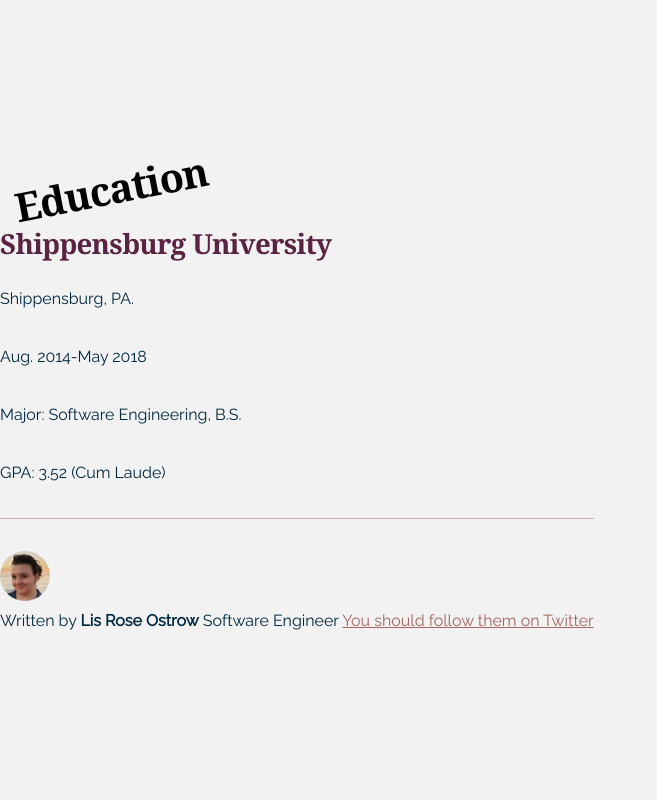
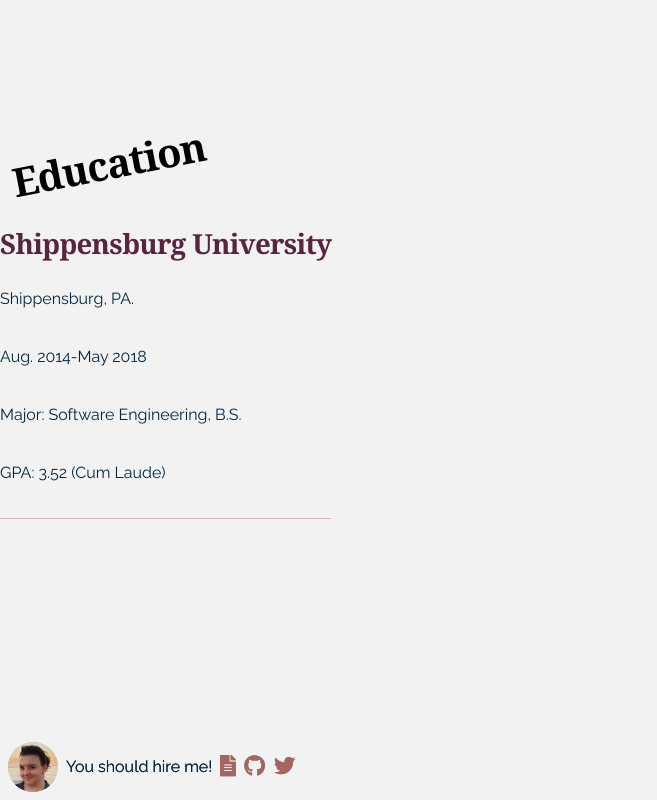
Before and after one commit to eyrwen/lisro_se, a Gatsby site: page /education/ in a window 1280 px wide. Shown: the whole page, without its empty margins (0-657 px from the left). Built offline with nearby package versions, Linux system fonts and the light colour scheme; Gatsby itself is replaced by a stand-in of ours.

Commit message:
a nice lil footer

```diff
--- a/gatsby-browser.js
+++ b/gatsby-browser.js
@@ -10,3 +10,11 @@ import "./src/style.scss"
 
 // Highlighting for code blocks
 import "prismjs/themes/prism.css"
+
+// icon library
+import { library } from "@fortawesome/fontawesome-svg-core"
+import { fab } from "@fortawesome/free-brands-svg-icons"
+import { faTwitter, faGithub } from "@fortawesome/free-brands-svg-icons"
+import { faFileAlt } from "@fortawesome/free-solid-svg-icons"
+
+library.add(fab, faTwitter, faGithub, faFileAlt)
--- a/gatsby-config.js
+++ b/gatsby-config.js
@@ -9,6 +9,8 @@ module.exports = {
     siteUrl: `https://lisro.se/`,
     social: {
       twitter: `LisOstrow`,
+      resume: `https://docs.google.com/document/d/1PKR78Ucl4pY64ebHI2JfclwRTxx5KLyy7JvVc1VWCWc/edit?usp=sharing`,
+      source: `https://github.com/eyrwen/lisro_se`,
     },
   },
   plugins: [
--- a/package.json
+++ b/package.json
@@ -8,6 +8,11 @@
     "url": "https://github.com/gatsbyjs/gatsby/issues"
   },
   "dependencies": {
+    "@fortawesome/fontawesome-svg-core": "^1.2.32",
+    "@fortawesome/free-brands-svg-icons": "^5.15.1",
+    "@fortawesome/free-regular-svg-icons": "^5.15.1",
+    "@fortawesome/free-solid-svg-icons": "^5.15.1",
+    "@fortawesome/react-fontawesome": "^0.1.13",
     "class-names": "^1.0.0",
     "fontsource-montserrat": "^3.0.9",
     "fontsource-playfair-display": "^3.0.3",
--- a/src/components/bio.js
+++ b/src/components/bio.js
@@ -8,6 +8,7 @@
 import React from "react"
 import { useStaticQuery, graphql } from "gatsby"
 import Image from "gatsby-image"
+import { FontAwesomeIcon } from "@fortawesome/react-fontawesome"
 
 const Bio = () => {
   const data = useStaticQuery(graphql`
@@ -27,6 +28,8 @@ const Bio = () => {
           }
           social {
             twitter
+            resume
+            source
           }
         }
       }
@@ -52,13 +55,26 @@ const Bio = () => {
         />
       )}
       {author?.name && (
-        <p>
-          Written by <strong>{author.name}</strong> {author?.summary || null}
-          {` `}
+        <span>
+          You should hire me!
+          <a href={social?.resume}>
+            <FontAwesomeIcon icon="file-alt" aria-label="Resume" size="lg" />
+          </a>
+          <a href={social?.source}>
+            <FontAwesomeIcon
+              icon={["fab", "github"]}
+              aria-label="Source Code"
+              size="lg"
+            />
+          </a>
           <a href={`https://twitter.com/${social?.twitter || ``}`}>
-            You should follow them on Twitter
+            <FontAwesomeIcon
+              icon={["fab", "twitter"]}
+              aria-label="Twitter"
+              size="lg"
+            />
           </a>
-        </p>
+        </span>
       )}
     </div>
   )
--- a/src/components/layout.js
+++ b/src/components/layout.js
@@ -1,10 +1,12 @@
 import React from "react"
+import Bio from "./bio"
 
 const Layout = ({ location, title, children, author }) => {
   return (
     <div className="global-wrapper">
       {/* <Menu author={author} /> */}
       {children}
+      <Bio />
     </div>
   )
 }
--- a/src/style.scss
+++ b/src/style.scss
@@ -440,3 +440,23 @@
       }
     }
   }
+
+  .bio {
+    position: absolute;
+    bottom: 8px;
+    left: 8px;
+    display: flex;
+    align-items: center;
+
+    span {
+      padding-left: 8px;
+    }
+
+    a {
+      padding-left: 8px;
+
+      &:hover {
+        opacity: .8;
+      }
+    }
+  }
```
Also changed, not shown: 1 other file.
